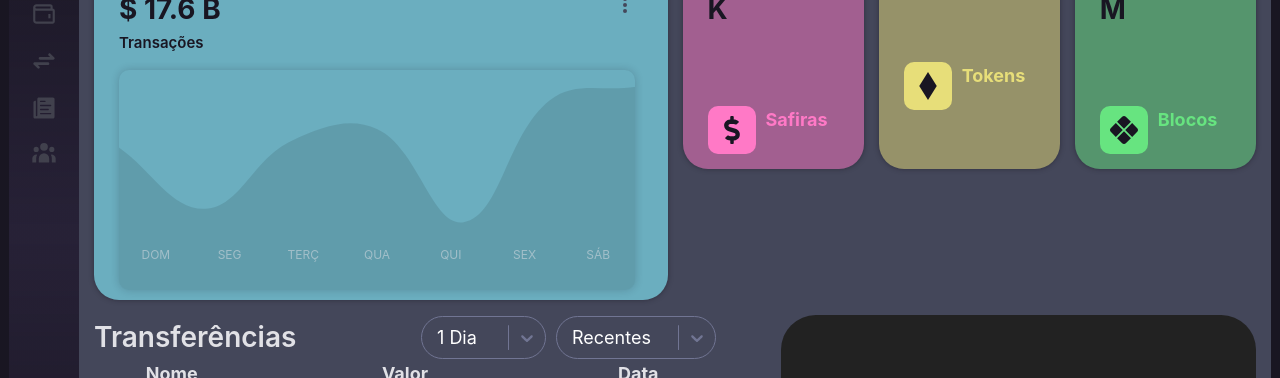
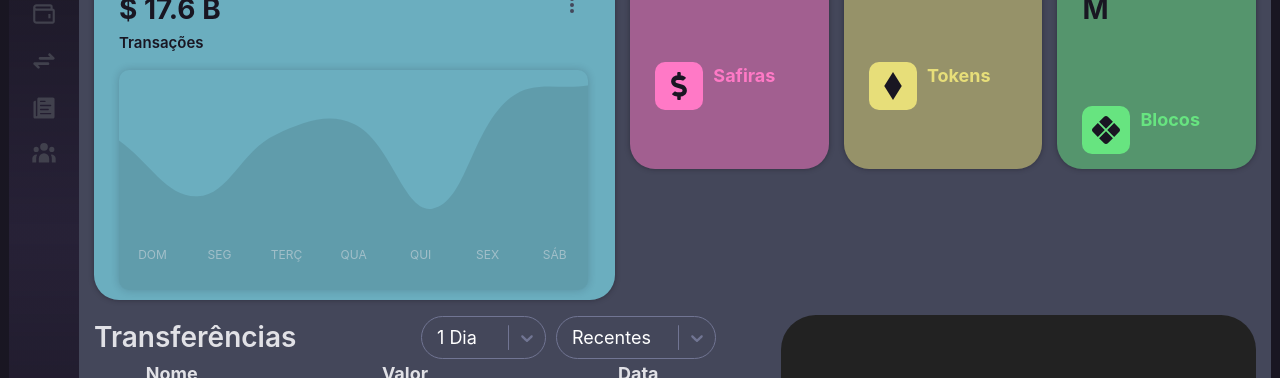
Before and after one commit to SMCodesP/SMEconomy, a Next.js app in the folder web/: page /dashboard in a window 1280 px wide. Shown: the part 175-553 px from the top of the page. Built offline with nearby package versions, Linux system fonts and the light colour scheme.

Commit message:
Fix grid columns graph

```diff
--- a/web/src/styles/dashboard/index.ts
+++ b/web/src/styles/dashboard/index.ts
@@ -80,7 +80,7 @@ export const OptionUser = styled(Option)`
 
 export const ContainerSavings = styled.div`
   display: grid;
-  grid-template-columns: repeat(2, 1fr);
+  grid-template-columns: 5fr 6fr;
   gap: 15px;
 `;
 
--- a/web/src/styles/global.ts
+++ b/web/src/styles/global.ts
@@ -29,7 +29,7 @@ export const GlobalStyle = createGlobalStyle`
   }
 
   ::-webkit-scrollbar {
-    width: 5px;
+    width: 4px;
   }
   ::-moz-selection {
     background: ${({ theme }) => theme.comment};
```
